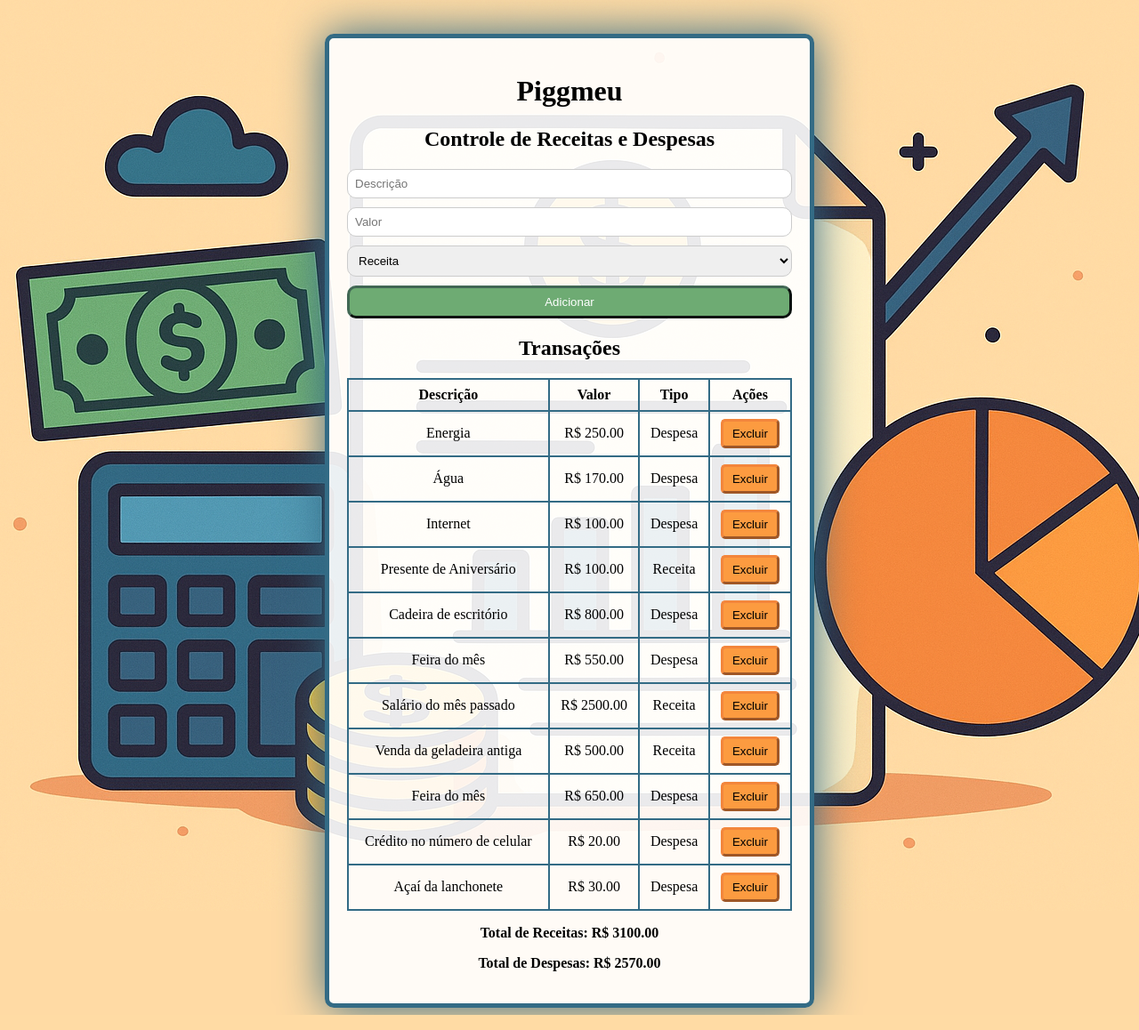
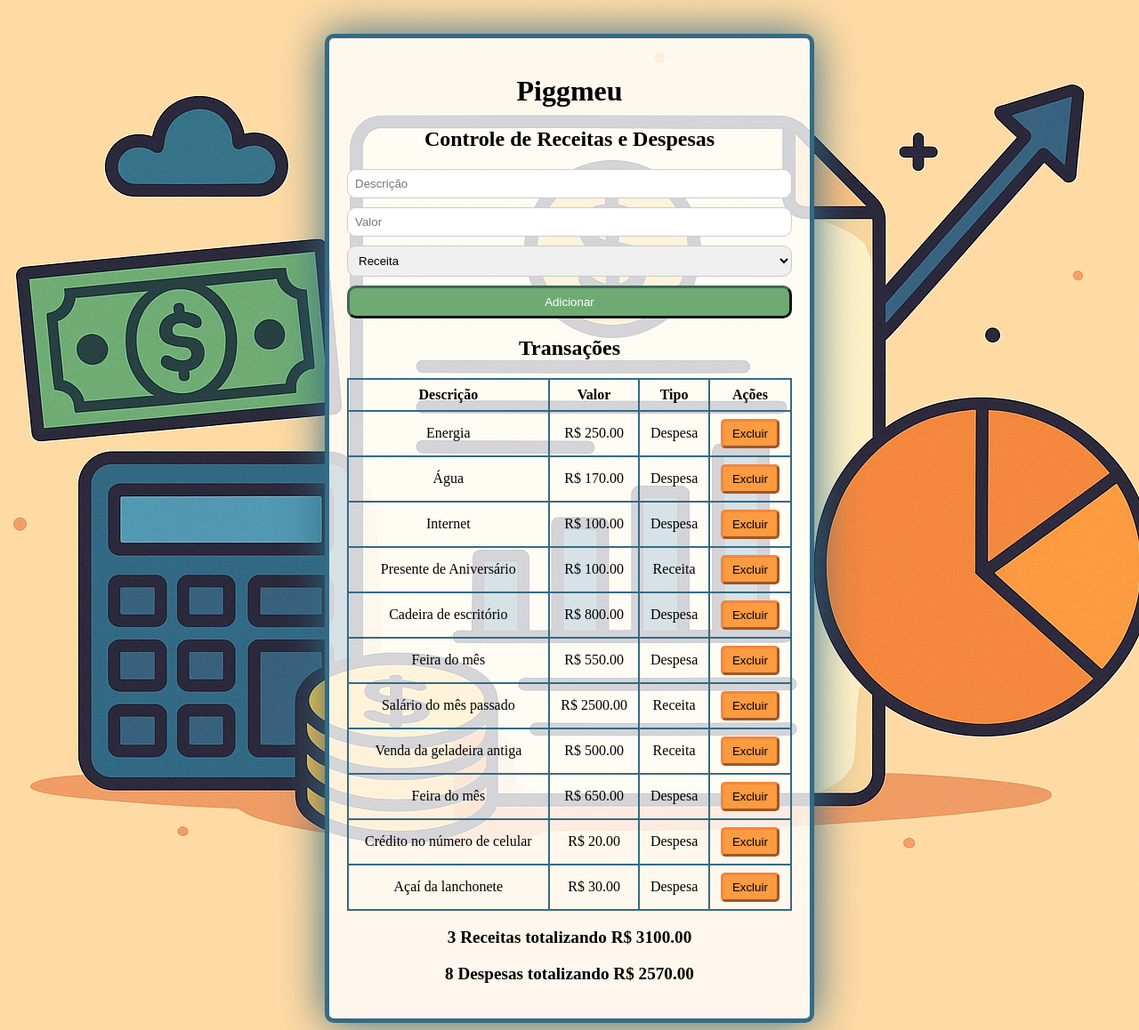
Before and after one commit to MatPitt-98/Projeto_Piggmeu, a Django app: page / in a window 1280 px wide. Shown: the whole page at 89% size. Run offline with Django 5.2, Linux system fonts and the light colour scheme; data comes from the database, SQL or seed files in the repository; both versions use the stored data as it was after the commit.

Commit message:
Projeto Piggmeu finalizado

```diff
--- a/financeiro/piggmeu/static/style.css
+++ b/financeiro/piggmeu/static/style_piggmeu.css
@@ -1,9 +1,10 @@
 body {
     font-family: 'Times New Roman', Times, serif;
     background-color: #ffdaa4;
-    background-image: url("plano_de_fundo.png");
+    background-image: url("plano_de_fundo_piggmeu.png");
     background-repeat: no-repeat;
     background-position: center top;
+    background-attachment: fixed;
     display: flex;
     justify-content: center;
     padding-top: 30px;
@@ -11,7 +12,7 @@ body {
 
 .container {
     width: 500px;
-    background: rgba(255, 255, 255, 0.9);
+    background: rgba(255, 255, 255, 0.8);
     border-radius: 10px;
     border-style: solid;
     border-width: 5px;
@@ -73,6 +74,7 @@ th, td {
     margin-top: 15px;
     text-align: center;
     font-weight: bold;
+    font-size: larger;
 }
 
 .btn-delete {
@@ -90,5 +92,4 @@ th, td {
     background-color: #f3863c;
     border-color: #fc9b40;
     border-style: inset;
-    border-width: 3px;
 }
--- a/financeiro/piggmeu/templates/home.html
+++ b/financeiro/piggmeu/templates/home.html
@@ -5,7 +5,7 @@
     <meta charset="UTF-8">
     <title>Piggmeu</title>
     {% load static %}
-    <link rel="stylesheet" href="{% static 'style.css' %}">
+    <link rel="stylesheet" href="{% static 'style_piggmeu.css' %}">
 </head>
 
 <body>
@@ -53,8 +53,8 @@
         </table>
 
         <div class="resumo">
-            <p><strong>Total de Receitas:</strong> R$ {{ total_receitas }}</p>
-            <p><strong>Total de Despesas:</strong> R$ {{ total_despesas }}</p>
+            <p><strong>{{ quantidade_receitas }} Receitas totalizando</strong> R$ {{ total_receitas }}</p>
+            <p><strong>{{ quantidade_despesas }} Despesas totalizando</strong> R$ {{ total_despesas }}</p>
         </div>
     </div>
 </body>
--- a/financeiro/piggmeu/views.py
+++ b/financeiro/piggmeu/views.py
@@ -21,9 +21,13 @@ def menu(request):
     transacoes = Transacao.objects.all()
     total_receitas = sum(t.valor for t in transacoes if t.tipo == 'R')
     total_despesas = sum(t.valor for t in transacoes if t.tipo == 'D')
+    quantidade_receitas = sum(1 for t in transacoes if t.tipo == 'R')
+    quantidade_despesas = sum(1 for t in transacoes if t.tipo == 'D')
 
     return render(request, 'home.html', {
         'transacoes': transacoes,
         'total_receitas': total_receitas,
-        'total_despesas': total_despesas
+        'total_despesas': total_despesas,
+        'quantidade_receitas': quantidade_receitas,
+        'quantidade_despesas': quantidade_despesas,
     })
```
Also changed, not shown: financeiro/db.sqlite3, financeiro/piggmeu/static/plano_de_fundo_piggmeu.png (renamed from financeiro/piggmeu/static/plano_de_fundo.png).
